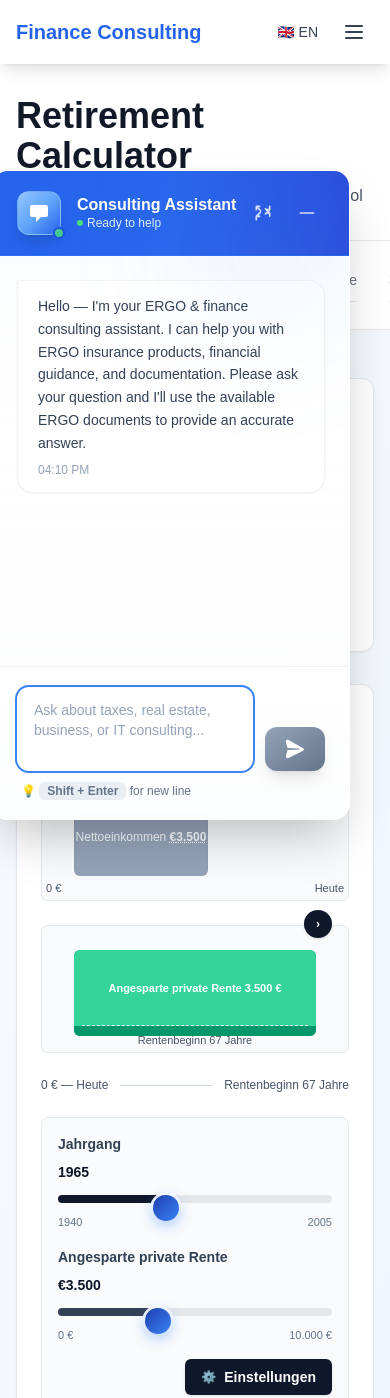
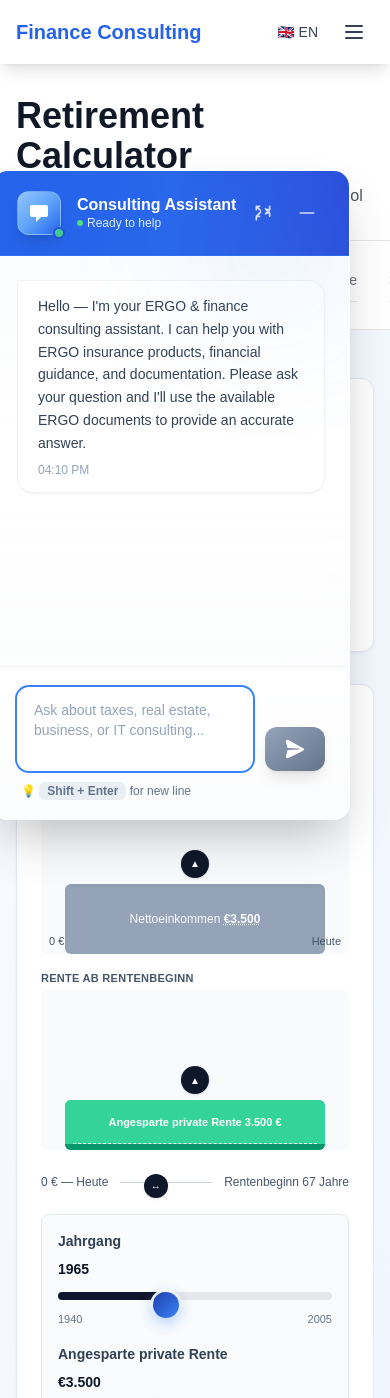
Before and after one commit to quocvietphung/document-intelligence-lab, a Next.js app: page /en/rentenrechner in a window 390 px wide. Shown: the top 1398 px of the page. Built offline with nearby package versions, Linux system fonts and the light colour scheme.

Commit message:
Refactor: Enhance Step 1 UI for Rentenrechner by improving component structure, adding info toggle, and refining layout for better usability

```diff
--- a/components/rentenrechner/Step1Wunschrente.tsx
+++ b/components/rentenrechner/Step1Wunschrente.tsx
@@ -43,8 +43,9 @@ export function Step1Wunschrente({
     const [showInfo, setShowInfo] = useState(true);
 
     // ========= REFS =========
-    const incomeTrackRef = useRef<HTMLDivElement>(null);
-    const wunschTrackRef = useRef<HTMLDivElement>(null);
+    const incomeTrackRef = useRef<HTMLDivElement>(null); // cột xám
+    const wunschTrackRef = useRef<HTMLDivElement>(null); // cột xanh
+    const timelineRef = useRef<HTMLDivElement>(null); // trục dưới với nút ↔
 
     // ========= CALCULATION =========
     const age = getAge(jahrgang);
@@ -63,12 +64,8 @@ export function Step1Wunschrente({
     const computedGesetzlicheRente = calc.nettoRente;
     const clampedWunschrente = Math.max(computedGesetzlicheRente, wunschrente);
 
-    // width theo % so với maxIncome / maxRente (cho block xám)
-    const incomePercentage = Math.min(100, (nettoeinkommen / maxIncome) * 100);
-
-    // tỉ lệ *dọc* bên trong khối Wunschrente (stacked top/bottom)
+    // stack phần private / gesetzlich bên trong khối xanh
     const wunschTotal = clampedWunschrente || 1;
-
     const maxPrivateForStack = Math.max(
         0,
         clampedWunschrente - computedGesetzlicheRente
@@ -79,15 +76,14 @@ export function Step1Wunschrente({
         (computedGesetzlicheRente / wunschTotal) * 100 || 0;
     let privateInnerPct = (privateForStack / wunschTotal) * 100 || 0;
 
-    // giữ tổng <= 100% và tránh block quá mỏng
-    const MIN_SEGMENT = 12;
+    const MIN_SEGMENT = 12; // tránh segment quá mỏng
     if (gesetzInnerPct > 0 && gesetzInnerPct < MIN_SEGMENT)
         gesetzInnerPct = MIN_SEGMENT;
     if (privateInnerPct > 0 && privateInnerPct < MIN_SEGMENT)
         privateInnerPct = MIN_SEGMENT;
-    const sumSeg = gesetzInnerPct + privateInnerPct;
-    if (sumSeg > 100 && sumSeg > 0) {
-        const scale = 100 / sumSeg;
+    const segSum = gesetzInnerPct + privateInnerPct;
+    if (segSum > 100 && segSum > 0) {
+        const scale = 100 / segSum;
         gesetzInnerPct *= scale;
         privateInnerPct *= scale;
     }
@@ -98,18 +94,47 @@ export function Step1Wunschrente({
         privatrente
     );
 
-    // ========= DRAG CORE =========
-    const updateFromClientX = useCallback(
+    // Chung một trục dọc tiền €/tháng cho cả khối xám & xanh
+    const axisMax = Math.max(
+        maxIncome,
+        maxRente,
+        nettoeinkommen,
+        clampedWunschrente,
+        computedGesetzlicheRente + privatrente,
+        1000
+    );
+
+    const incomeHeightPct = Math.min(100, (nettoeinkommen / axisMax) * 100);
+    const wunschHeightPct = Math.min(100, (clampedWunschrente / axisMax) * 100);
+
+    const safeIncomeHeightPct = Math.max(incomeHeightPct, 8);
+    const safeWunschHeightPct = Math.max(wunschHeightPct, 8);
+
+    // mapping Jahrgang ↔ vị trí nút tam giác trái–phải
+    const jahrgangMin = 1940;
+    const jahrgangMax = 2005;
+    const jahrgangRange = jahrgangMax - jahrgangMin;
+    const jahrgangPct = Math.max(
+        0,
+        Math.min(
+            100,
+            ((jahrgang - jahrgangMin) / jahrgangRange) * 100
+        )
+    );
+
+    // ========= DRAG HELPERS =========
+    // dọc (cho 2 mũi ▲)
+    const updateFromClientY = useCallback(
         (
             container: HTMLDivElement | null,
-            clientX: number,
+            clientY: number,
             maxValue: number,
             onValueChange: (v: number) => void
         ) => {
             if (!container) return;
             const rect = container.getBoundingClientRect();
-            const x = Math.max(0, Math.min(rect.width, clientX - rect.left));
-            const percentage = x / rect.width;
+            const y = Math.max(0, Math.min(rect.height, clientY - rect.top));
+            const percentage = 1 - y / rect.height; // 0 ở đáy, 1 ở đỉnh
             const raw = Math.round(percentage * maxValue);
             const value = Math.max(0, Math.min(maxValue, raw));
             onValueChange(value);
@@ -117,7 +142,7 @@ export function Step1Wunschrente({
         []
     );
 
-    const startDrag = useCallback(
+    const startVerticalDrag = useCallback(
         (
             container: HTMLDivElement | null,
             maxValue: number,
@@ -127,7 +152,54 @@ export function Step1Wunschrente({
 
             const handleMove = (e: MouseEvent) => {
                 e.preventDefault();
-                updateFromClientX(container, e.clientX, maxValue, onValueChange);
+                updateFromClientY(container, e.clientY, maxValue, onValueChange);
+            };
+
+            const handleUp = () => {
+                document.removeEventListener("mousemove", handleMove);
+                document.removeEventListener("mouseup", handleUp);
+            };
+
+            document.addEventListener("mousemove", handleMove);
+            document.addEventListener("mouseup", handleUp);
+        },
+        [updateFromClientY]
+    );
+
+    // ngang (cho mũi ↔ Rentenbeginn)
+    const updateFromClientX = useCallback(
+        (
+            container: HTMLDivElement | null,
+            clientX: number,
+            minValue: number,
+            maxValue: number,
+            onValueChange: (v: number) => void
+        ) => {
+            if (!container) return;
+            const rect = container.getBoundingClientRect();
+            const x = Math.max(0, Math.min(rect.width, clientX - rect.left));
+            const percentage = x / rect.width;
+            const raw = minValue + percentage * (maxValue - minValue);
+            const value = Math.round(
+                Math.max(minValue, Math.min(maxValue, raw))
+            );
+            onValueChange(value);
+        },
+        []
+    );
+
+    const startHorizontalDrag = useCallback(
+        (
+            container: HTMLDivElement | null,
+            minValue: number,
+            maxValue: number,
+            onValueChange: (v: number) => void
+        ) => {
+            if (!container) return;
+
+            const handleMove = (e: MouseEvent) => {
+                e.preventDefault();
+                updateFromClientX(container, e.clientX, minValue, maxValue, onValueChange);
             };
 
             const handleUp = () => {
@@ -141,40 +213,79 @@ export function Step1Wunschrente({
         [updateFromClientX]
     );
 
-    // ========= HANDLERS =========
+    // ========= HANDLERS (3 mũi tam giác) =========
+    // ▲ khối xám – thay đổi Nettoeinkommen
     const handleIncomeClick = useCallback(
         (e: React.MouseEvent<HTMLDivElement>) => {
-            updateFromClientX(
+            updateFromClientY(
                 incomeTrackRef.current,
-                e.clientX,
-                maxIncome,
-                onNettoeinkommenChange
+                e.clientY,
+                axisMax,
+                (raw) => {
+                    const clamped = Math.min(raw, maxIncome);
+                    onNettoeinkommenChange(clamped);
+                }
             );
         },
-        [updateFromClientX, maxIncome, onNettoeinkommenChange]
+        [updateFromClientY, axisMax, maxIncome, onNettoeinkommenChange]
     );
 
     const handleIncomeDragStart = useCallback(() => {
-        startDrag(incomeTrackRef.current, maxIncome, onNettoeinkommenChange);
-    }, [startDrag, maxIncome, onNettoeinkommenChange]);
+        startVerticalDrag(incomeTrackRef.current, axisMax, (raw) => {
+            const clamped = Math.min(raw, maxIncome);
+            onNettoeinkommenChange(clamped);
+        });
+    }, [startVerticalDrag, axisMax, maxIncome, onNettoeinkommenChange]);
 
+    // ▲ khối xanh – thay đổi Wunschrente (luôn ≥ gesetzliche)
     const handleWunschClick = useCallback(
         (e: React.MouseEvent<HTMLDivElement>) => {
-            updateFromClientX(wunschTrackRef.current, e.clientX, maxRente, (val) => {
-                const clamped = Math.max(computedGesetzlicheRente, val);
-                onWunschrenterChange(clamped);
-            });
+            updateFromClientY(
+                wunschTrackRef.current,
+                e.clientY,
+                axisMax,
+                (raw) => {
+                    const capped = Math.min(raw, maxRente);
+                    const clamped = Math.max(computedGesetzlicheRente, capped);
+                    onWunschrenterChange(clamped);
+                }
+            );
         },
-        [updateFromClientX, maxRente, computedGesetzlicheRente, onWunschrenterChange]
+        [updateFromClientY, axisMax, maxRente, computedGesetzlicheRente, onWunschrenterChange]
     );
 
     const handleWunschDragStart = useCallback(() => {
-        startDrag(wunschTrackRef.current, maxRente, (val) => {
-            const clamped = Math.max(computedGesetzlicheRente, val);
+        startVerticalDrag(wunschTrackRef.current, axisMax, (raw) => {
+            const capped = Math.min(raw, maxRente);
+            const clamped = Math.max(computedGesetzlicheRente, capped);
             onWunschrenterChange(clamped);
         });
-    }, [startDrag, maxRente, computedGesetzlicheRente, onWunschrenterChange]);
+    }, [startVerticalDrag, axisMax, maxRente, computedGesetzlicheRente, onWunschrenterChange]);
 
+    // ↔ nút giữa – đổi Jahrgang / Rentenbeginn
+    const handleTimelineClick = useCallback(
+        (e: React.MouseEvent<HTMLDivElement>) => {
+            updateFromClientX(
+                timelineRef.current,
+                e.clientX,
+                jahrgangMin,
+                jahrgangMax,
+                onJahrgangChange
+            );
+        },
+        [updateFromClientX, onJahrgangChange]
+    );
+
+    const handleTimelineDragStart = useCallback(() => {
+        startHorizontalDrag(
+            timelineRef.current,
+            jahrgangMin,
+            jahrgangMax,
+            onJahrgangChange
+        );
+    }, [startHorizontalDrag, onJahrgangChange]);
+
+    // ========= SETTINGS HANDLERS =========
     const handleSettingsChange = useCallback(
         <K extends keyof PensionSettings>(key: K, value: PensionSettings[K]) => {
             setSettings((prev) => ({ ...prev, [key]: value }));
@@ -187,7 +298,7 @@ export function Step1Wunschrente({
     // ========= UI =========
     return (
         <div className="space-y-8">
-            {/* TIÊU ĐỀ + ICON MŨI TÊN TRÒN */}
+            {/* TIÊU ĐỀ + ICON MŨI TÊN TRÒN (info) */}
             <div className="rounded-xl border border-slate-200 bg-white/90 p-6 shadow-sm">
                 <div className="flex items-start justify-between gap-4">
                     <div className="flex items-center gap-3">
@@ -211,8 +322,8 @@ export function Step1Wunschrente({
                     </div>
                     <div className="text-right text-xs text-slate-500">
                         <p>
-                            Alter: <span className="font-semibold text-slate-800">{age}</span>{" "}
-                            Jahre
+                            Alter:{" "}
+                            <span className="font-semibold text-slate-800">{age}</span> Jahre
                         </p>
                         <p>
                             Rentenbeginn in{" "}
@@ -234,14 +345,14 @@ export function Step1Wunschrente({
                 )}
             </div>
 
-            {/* BIỂU ĐỒ CHÍNH + TRỤC + SLIDER DƯỚI (Jahrgang, private, Einstellungen) */}
-            <div className="rounded-xl border border-slate-200 bg-white p-6 shadow-sm space-y-6">
-                {/* HÀNG LABEL TRÊN BIỂU ĐỒ: EINKOMMEN & WUNSCHRENTE */}
+            {/* BIỂU ĐỒ CHÍNH + TRỤC + SLIDER DƯỚI */}
+            <div className="space-y-6 rounded-xl border border-slate-200 bg-white p-6 shadow-sm">
+                {/* LABEL TRÊN – Einkommen & Wunschrente */}
                 <div className="flex items-end justify-between text-xs text-slate-700">
                     <div>
                         <p className="font-semibold">Einkommen</p>
                         <p className="mt-1 text-xs text-slate-600">
-                            {maxIncome.toLocaleString("de-DE")} €
+                            {axisMax.toLocaleString("de-DE")} € (Skala)
                         </p>
                     </div>
                     <div className="text-right">
@@ -252,68 +363,71 @@ export function Step1Wunschrente({
                     </div>
                 </div>
 
-                {/* HAI KHỐI XÁM / XANH SONG SONG */}
-                <div className="flex flex-col gap-6 md:flex-row md:gap-8">
-                    {/* KHỐI XÁM – EINKOMMEN HEUTE */}
-                    <div className="md:w-1/2 md:pr-4 md:border-r md:border-slate-200">
+                {/* HAI KHỐI XÁM / XANH SÁT NHAU */}
+                <div className="mt-2 flex flex-col gap-4 md:flex-row md:gap-0">
+                    {/* KHỐI XÁM – Einkommen heute */}
+                    <div className="md:w-1/2 md:pr-2">
+                        <p className="mb-1 text-[11px] font-semibold uppercase tracking-wide text-slate-600">
+                            Einkommen heute
+                        </p>
                         <div
                             ref={incomeTrackRef}
-                            className="relative h-32 w-full cursor-pointer rounded-md border border-slate-200 bg-slate-50"
+                            className="relative h-40 w-full cursor-pointer rounded-md bg-slate-50"
                             onClick={handleIncomeClick}
                         >
-                            {/* nút tròn đen (mũi tên) ở mép trên bên trái */}
+                            {/* hình chữ nhật xám – cao theo Nettoeinkommen */}
+                            <div
+                                className="absolute bottom-0 left-0 right-0 mx-6 rounded-md bg-slate-400 shadow-inner"
+                                style={{ height: `${safeIncomeHeightPct}%` }}
+                            >
+                                <div className="flex h-full items-center justify-center px-2">
+                  <span className="text-xs text-slate-50">
+                    Nettoeinkommen{" "}
+                      <span className="font-semibold underline decoration-dotted">
+                      €{nettoeinkommen.toLocaleString("de-DE")}
+                    </span>
+                  </span>
+                                </div>
+                            </div>
+
+                            {/* mũi tam giác ▲ – kéo dọc */}
                             <button
                                 type="button"
                                 onMouseDown={handleIncomeDragStart}
-                                className="absolute -top-4 left-4 flex h-7 w-7 items-center justify-center rounded-full bg-slate-900 text-xs font-bold text-white shadow cursor-grab active:cursor-grabbing"
+                                className="absolute flex h-7 w-7 items-center justify-center rounded-full bg-slate-900 text-[10px] font-bold text-white shadow cursor-grab active:cursor-grabbing"
+                                style={{
+                                    left: "50%",
+                                    transform: "translateX(-50%)",
+                                    bottom: `calc(${safeIncomeHeightPct}% + 6px)`,
+                                }}
                                 aria-label="Nettoeinkommen verändern"
                             >
-                                ‹
+                                ▲
                             </button>
 
-                            {/* block xám bên trong */}
-                            <div
-                                className="absolute inset-y-6 left-8 flex items-center justify-center rounded-md bg-slate-400 shadow-inner"
-                                style={{
-                                    width: `${Math.max(incomePercentage, 10)}%`,
-                                    minWidth: "80px",
-                                }}
-                            >
-                <span className="text-xs text-slate-50">
-                  Nettoeinkommen{" "}
-                    <span className="font-semibold underline decoration-dotted">
-                    €{nettoeinkommen.toLocaleString("de-DE")}
-                  </span>
-                </span>
-                            </div>
-
-                            {/* nhãn 0 € & Heute dưới chân */}
-                            <div className="absolute bottom-1 left-0 right-0 flex items-center justify-between px-1 text-[11px] text-slate-600">
+                            {/* 0 € & Heute */}
+                            <div className="absolute bottom-1 left-0 right-0 flex items-center justify-between px-2 text-[11px] text-slate-600">
                                 <span>0 €</span>
                                 <span>Heute</span>
                             </div>
                         </div>
                     </div>
 
-                    {/* KHỐI XANH – RENTE AB RENTENBEGINN (STACKED) */}
-                    <div className="md:w-1/2 md:pl-4">
+                    {/* KHỐI XANH – Rente ab Rentenbeginn */}
+                    <div className="md:w-1/2 md:pl-2">
+                        <p className="mb-1 text-[11px] font-semibold uppercase tracking-wide text-slate-600">
+                            Rente ab Rentenbeginn
+                        </p>
                         <div
                             ref={wunschTrackRef}
-                            className="relative h-32 w-full cursor-pointer rounded-md border border-slate-200 bg-slate-50"
+                            className="relative h-40 w-full cursor-pointer rounded-md bg-slate-50"
                             onClick={handleWunschClick}
                         >
-                            {/* nút tròn đen (mũi tên) ở mép trên bên phải */}
-                            <button
-                                type="button"
-                                onMouseDown={handleWunschDragStart}
-                                className="absolute -top-4 right-4 flex h-7 w-7 items-center justify-center rounded-full bg-slate-900 text-xs font-bold text-white shadow cursor-grab active:cursor-grabbing"
-                                aria-label="Wunschrente verändern"
+                            {/* khối xanh tổng – Wunschrente (cao theo Wunschrente) */}
+                            <div
+                                className="absolute bottom-0 left-0 right-0 mx-6 rounded-md bg-emerald-500/90 shadow-inner"
+                                style={{ height: `${safeWunschHeightPct}%` }}
                             >
-                                ›
-                            </button>
-
-                            {/* KHỐI XANH TỔNG (WUNSCHRENTE) */}
-                            <div className="absolute inset-x-8 bottom-4 top-6 rounded-md bg-emerald-500/90 shadow-inner">
                                 {/* phần trên – private */}
                                 {privateInnerPct > 0 && (
                                     <div
@@ -347,7 +461,7 @@ export function Step1Wunschrente({
                                     </div>
                                 )}
 
-                                {/* đường kẻ ngang đứt đoạn giữa 2 phần */}
+                                {/* đường kẻ ngang đứt đoạn */}
                                 {privateInnerPct > 0 && gesetzInnerPct > 0 && (
                                     <div
                                         className="absolute left-2 right-2 border-t border-dashed border-white/90"
@@ -356,24 +470,50 @@ export function Step1Wunschrente({
                                 )}
                             </div>
 
-                            {/* nhãn dưới: Rentenbeginn */}
-                            <div className="absolute bottom-1 left-0 right-0 flex items-center justify-center text-[11px] text-slate-600">
-                <span>
-                  Rentenbeginn {RENT_CONSTANTS.RETIREMENT_AGE} Jahre
-                </span>
-                            </div>
+                            {/* mũi ▲ trên khối xanh */}
+                            <button
+                                type="button"
+                                onMouseDown={handleWunschDragStart}
+                                className="absolute flex h-7 w-7 items-center justify-center rounded-full bg-slate-900 text-[10px] font-bold text-white shadow cursor-grab active:cursor-grabbing"
+                                style={{
+                                    left: "50%",
+                                    transform: "translateX(-50%)",
+                                    bottom: `calc(${safeWunschHeightPct}% + 6px)`,
+                                }}
+                                aria-label="Wunschrente verändern"
+                            >
+                                ▲
+                            </button>
                         </div>
                     </div>
                 </div>
 
-                {/* TRỤC NGANG 0 € — Heute —— Linie —— Rentenbeginn */}
-                <div className="mt-2 flex items-center text-xs text-slate-600">
+                {/* TRỤC NGANG + MŨI ↔ Ở GIỮA */}
+                <div
+                    ref={timelineRef}
+                    className="mt-4 flex items-center text-xs text-slate-600"
+                    onClick={handleTimelineClick}
+                >
                     <span>0 € — Heute</span>
-                    <div className="mx-3 h-px flex-1 bg-slate-300" />
+                    <div className="relative mx-3 flex-1 h-px bg-slate-300">
+                        {/* nút tròn đen với mũi ↔ */}
+                        <button
+                            type="button"
+                            onMouseDown={handleTimelineDragStart}
+                            className="absolute -top-2 flex h-6 w-6 items-center justify-center rounded-full bg-slate-900 text-[10px] font-bold text-white shadow cursor-grab active:cursor-grabbing"
+                            style={{
+                                left: `${jahrgangPct}%`,
+                                transform: "translateX(-50%)",
+                            }}
+                            aria-label="Rentenbeginn verschieben"
+                        >
+                            ↔
+                        </button>
+                    </div>
                     <span>Rentenbeginn {RENT_CONSTANTS.RETIREMENT_AGE} Jahre</span>
                 </div>
 
-                {/* VÙNG NỀN BE: SLIDER + EINSTELLUNGEN */}
+                {/* VÙNG NỀN BE: Jahrgang + private + Einstellungen */}
                 <div className="mt-4 rounded-lg border border-slate-200 bg-slate-50/80 p-4">
                     <div className="grid grid-cols-1 items-end gap-4 md:grid-cols-[minmax(0,1.1fr)_minmax(0,1.1fr)_auto]">
                         {/* Slider Jahrgang */}
@@ -386,26 +526,28 @@ export function Step1Wunschrente({
                             </p>
                             <input
                                 type="range"
-                                min={1940}
-                                max={2005}
+                                min={jahrgangMin}
+                                max={jahrgangMax}
                                 value={jahrgang}
-                                onChange={(e) => onJahrgangChange(parseInt(e.target.value, 10))}
+                                onChange={(e) =>
+                                    onJahrgangChange(parseInt(e.target.value, 10))
+                                }
                                 className="h-2 w-full cursor-pointer appearance-none rounded-lg bg-slate-200"
                                 style={{
                                     background: `linear-gradient(to right,#0f172a 0%,#0f172a ${
-                                        ((jahrgang - 1940) / (2005 - 1940)) * 100
+                                        ((jahrgang - jahrgangMin) / jahrgangRange) * 100
                                     }%,#e5e7eb ${
-                                        ((jahrgang - 1940) / (2005 - 1940)) * 100
+                                        ((jahrgang - jahrgangMin) / jahrgangRange) * 100
                                     }%,#e5e7eb 100%)`,
                                 }}
                             />
                             <div className="mt-1 flex justify-between text-[11px] text-slate-500">
-                                <span>1940</span>
-                                <span>2005</span>
+                                <span>{jahrgangMin}</span>
+                                <span>{jahrgangMax}</span>
                             </div>
                         </div>
 
-                        {/* Slider Angesparte private Rente */}
+                        {/* Slider private Rente */}
                         <div>
                             <p className="mb-2 text-sm font-semibold text-slate-700">
                                 Angesparte private Rente
@@ -435,7 +577,7 @@ export function Step1Wunschrente({
                             </div>
                         </div>
 
-                        {/* NÚT EINSTELLUNGEN */}
+                        {/* Nút Einstellungen */}
                         <div className="flex justify-end">
                             <button
                                 type="button"
@@ -449,7 +591,7 @@ export function Step1Wunschrente({
                     </div>
                 </div>
 
-                {/* HÀNG TÓM TẮT VORSORGELÜCKE */}
+                {/* Vorsorgelücke summary */}
                 <div className="mt-3 flex items-center justify-between text-sm text-slate-700">
                     <span className="font-semibold">Vorsorgelücke</span>
                     <span
@@ -464,7 +606,7 @@ export function Step1Wunschrente({
 
             {/* PANEL EINSTELLUNGEN CHI TIẾT */}
             {showSettings && (
-                <div className="rounded-xl border border-slate-200 bg-white p-6 shadow-sm space-y-5">
+                <div className="space-y-5 rounded-xl border border-slate-200 bg-white p-6 shadow-sm">
                     <h3 className="text-sm font-semibold text-slate-900">
                         Annahmen & Einstellungen
                     </h3>
```
